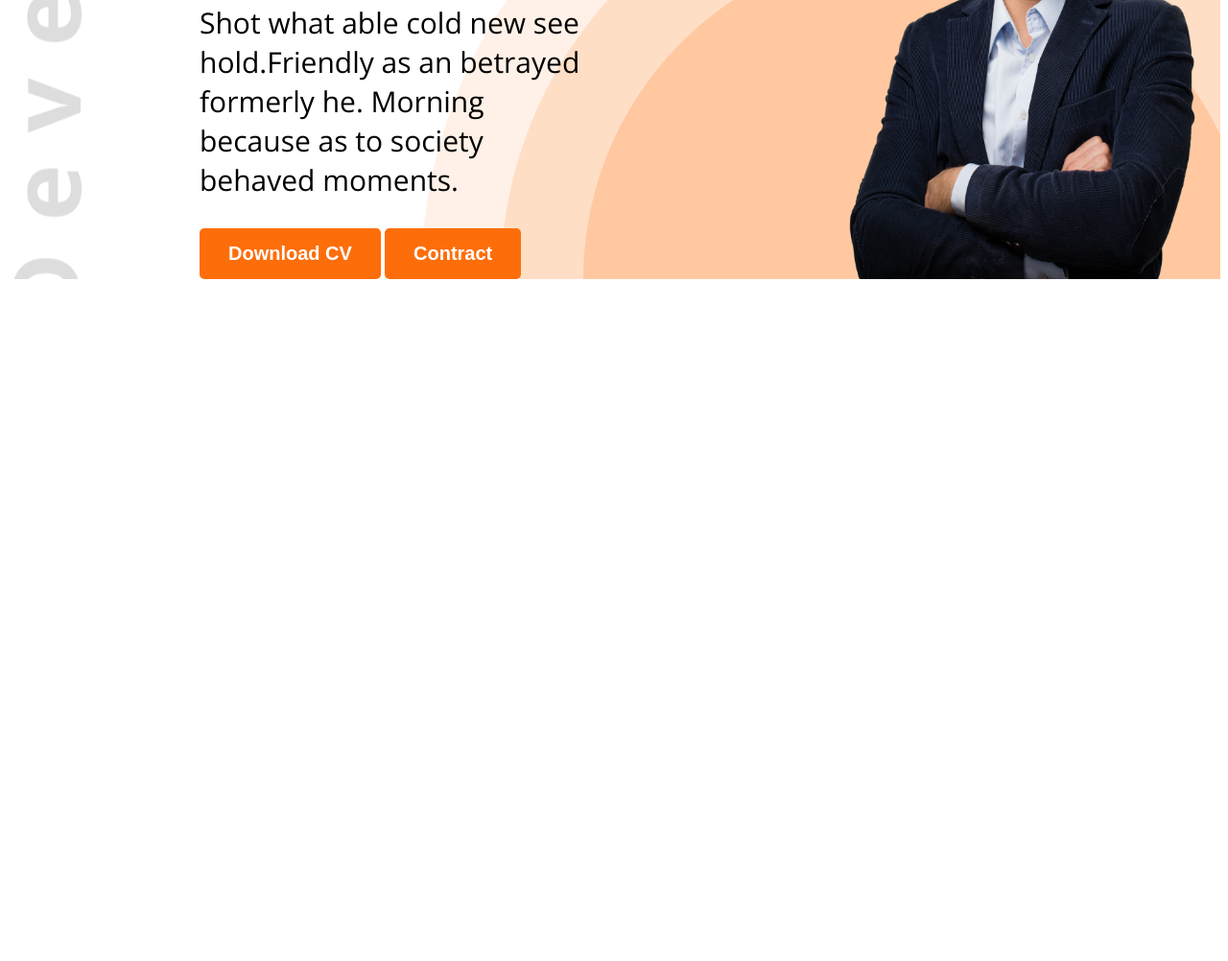
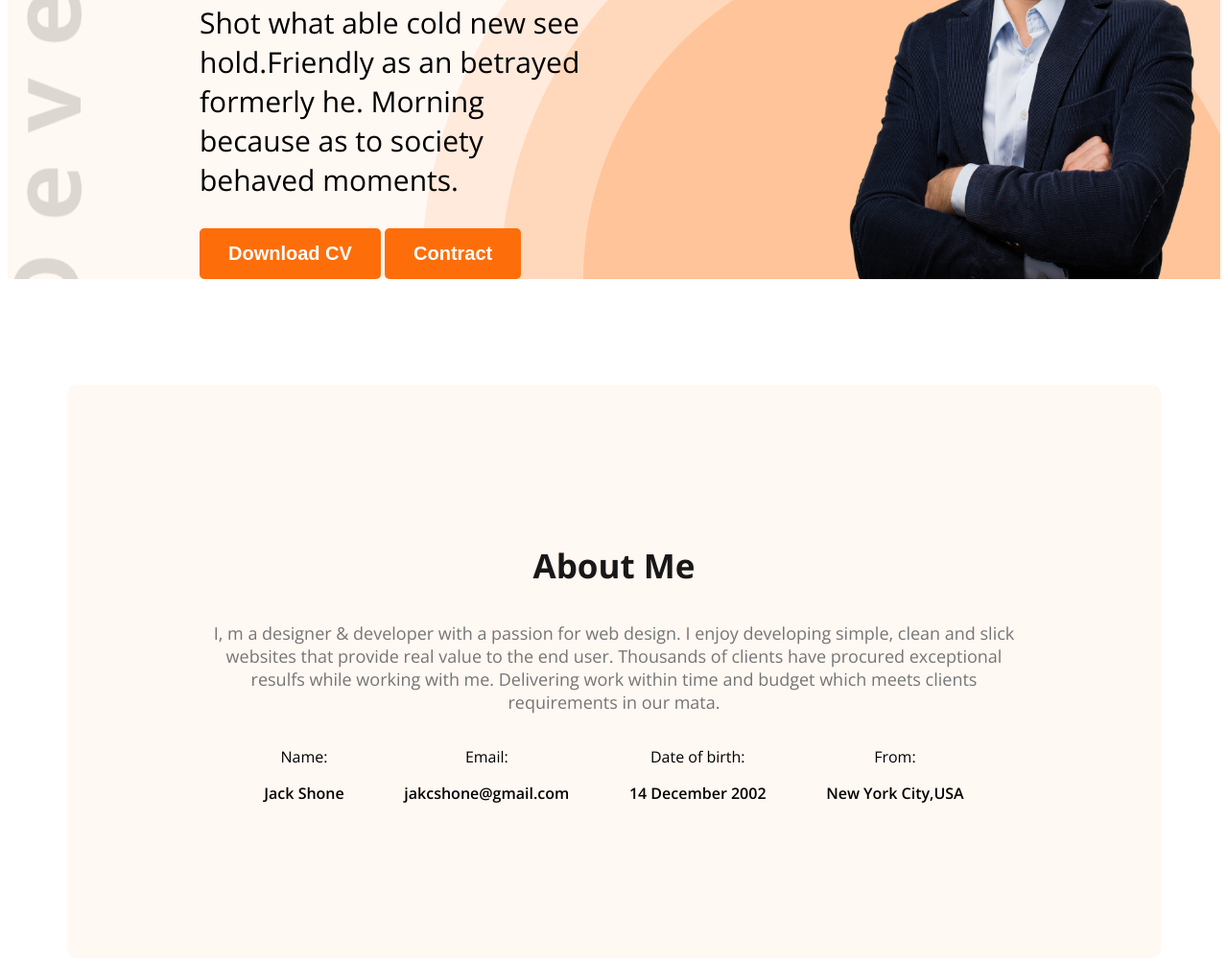
Before and after one commit to kayesmahmud000/website-developer-portfolio, a plain HTML site: page index.html in a window 1280 px wide. Shown: the part 465-1467 px from the top of the page at 96% size. Before the commit the page ends 800 px from the top, so only its background shows below. Drawn offline with nearby package versions, Linux system fonts and the light colour scheme.

Commit message:
added the code

```diff
--- a/index.html
+++ b/index.html
@@ -7,7 +7,7 @@
     <link rel="stylesheet" href="style/portfo.css">
 </head>
 <body class="open-sans-normal">
-    <header class="head" >
+    <header class="head secondary-bg">
         <nav>
             <h2 class="nav-title">Ja<span class="text-primary">c</span>k</h2>
             <ul>
@@ -27,10 +27,31 @@
             </div>
             <img class="banner-pic" src="images/hardy.png" alt="">
         </div>
-
     </header>
     <main>
-
+        <section class="about secondary-bg">
+            <h3 class="section-title">About Me</h3>
+            <p class="section-description">I, m a designer & developer with a passion for web design. I enjoy developing simple, clean and slick websites that provide real value to the end user. Thousands of clients have procured exceptional resulfs while working with me. Delivering work within time and budget which meets clients requirements in our mata.
+            </p>
+            <div class="about-items">
+                <div class="about-item">
+                    <p class="item-title">Name:</p>
+                    <p class="item-description">Jack Shone</p>
+                </div>
+                <div class="about-item">
+                    <p class="item-title">Email:</p>
+                    <p class="item-description">jakcshone@gmail.com</p>
+                </div>
+                <div class="about-item">
+                    <p class="item-title">Date of birth:</p>
+                    <p class="item-description">14 December 2002</p>
+                </div>
+                <div class="about-item">
+                    <p class="item-title"> From:</p>
+                    <p class="item-description">New York City,USA</p>
+                </div>
+            </div>
+        </section>
     </main>
     <footer>
 
--- a/style/portfo.css
+++ b/style/portfo.css
@@ -9,6 +9,10 @@
 }
 .text-primary{
   color:#FD6E0A;
+}
+.secondary-bg{
+  background-color:#FFF8F3 ;
+
 }
 .dark-2{
   color: #474747;
@@ -73,3 +77,33 @@ nav li a{
 .banner-pic{
   width: 400px;
 }
+.section-title{
+  font-size: 35px;
+  font-weight: bold;
+  color:#181818;
+}
+.section-description{
+  font-size: 18px;
+  font-weight: 400px;
+  color: #757575;
+
+}
+main{
+  max-width: 1140px;
+  margin: 0 auto;
+}
+
+.about{
+  border-radius: 10px;
+  padding: 130px 150px;
+  text-align: center;
+  margin-top: 110px;
+}
+.about-items{
+  display: flex;
+  justify-content:space-around;
+  margin: 15px 24px;
+}
+.item-description{
+  font-weight: 600;
+}
```
